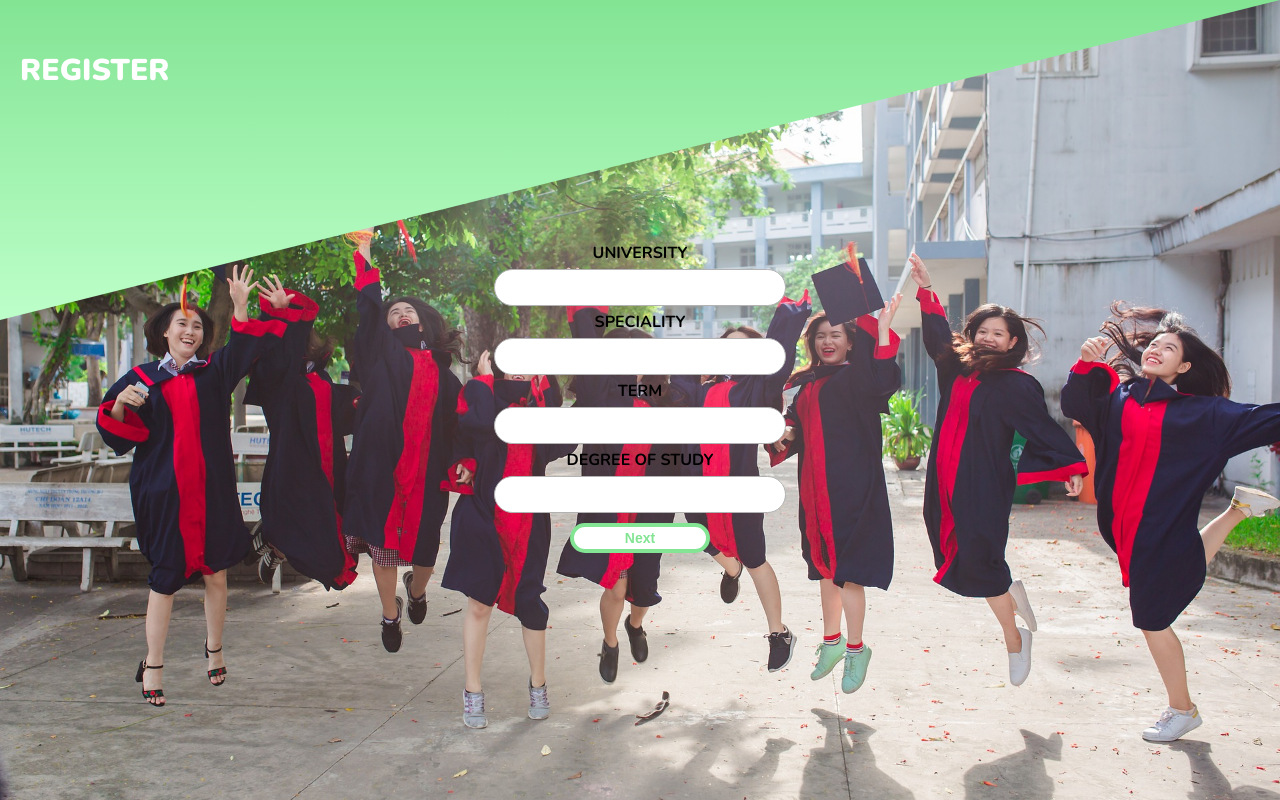
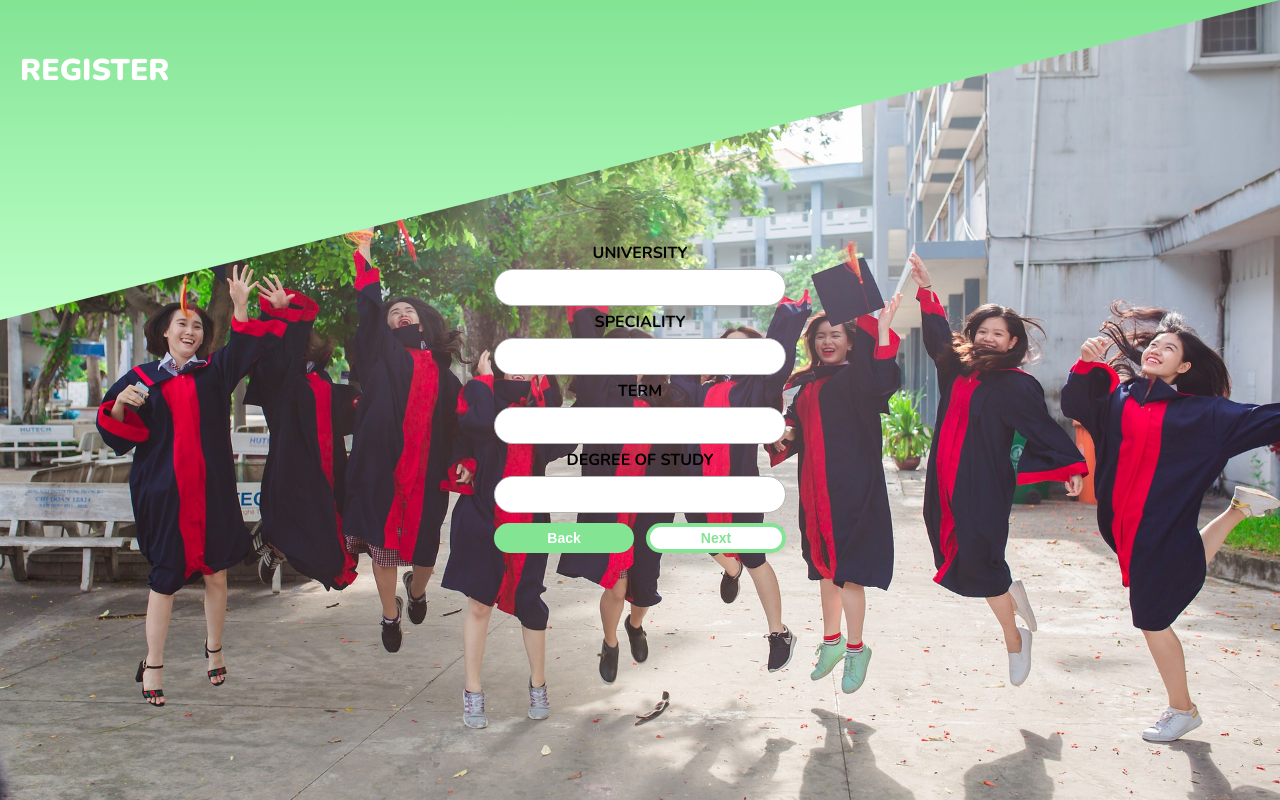
Before and after one commit to hajzeer/student-together-client, a Next.js app: page /register in a window 1280 px wide. Both pictures are taken after a click on the button "Next". Built offline with nearby package versions, Linux system fonts and the light colour scheme.

Commit message:
improve register page's style

```diff
--- a/pages/register.js
+++ b/pages/register.js
@@ -12,8 +12,6 @@ const Container = styled.section`
   height: 100vh;
 `;
 const FormConainer = styled.form`
-  width: 100%;
-  height: auto;
   display: flex;
   flex-direction: column;
   justify-content: center;
@@ -31,7 +29,7 @@ const FirstPage = styled.div.attrs((props) => ({
   display: none;
 
   &.active {
-    width: 100%;
+    width: auto;
     height: 100vh;
     display: flex;
     flex-direction: column;
@@ -45,7 +43,7 @@ const SecondPage = styled.div.attrs((props) => ({
   display: none;
 
   &.active {
-    width: 100%;
+    width: auto;
     height: 100vh;
     display: flex;
     flex-direction: column;
@@ -59,7 +57,7 @@ const ThirdPage = styled.div.attrs((props) => ({
   display: none;
 
   &.active {
-    width: 100%;
+    width: auto;
     height: 100vh;
     display: flex;
     flex-direction: column;
@@ -88,6 +86,14 @@ const InputStyle = styled.input`
     border: 3px solid #83e494;
     outline: none;
   }
+`;
+
+const ButtonContainer = styled.div`
+  width: 100%;
+  display: flex;
+  flex-direction: row;
+  align-items: center;
+  justify-content: space-between;
 `;
 
 const RegisterButton = styled.button`
@@ -132,6 +138,23 @@ const RegisterButton = styled.button`
   &:hover::after {
     transform: translateX(-100%);
   }
+`;
+
+const BackButton = styled.button`
+  width: 140px;
+  height: 30px;
+  margin: 5px 0;
+  align-self: flex-start;
+  background: #83e494;
+
+  border-radius: 25px;
+  border: 4px solid #83e494;
+  color: #fff;
+  font-weight: 900;
+  font-size: 14px;
+  text-align: center;
+  margin: 5px 0;
+  cursor: pointer;
 `;
 
 const Register = () => {
@@ -184,13 +207,6 @@ const Register = () => {
 
         <FormConainer onSubmit={handleSubmit}>
           <FirstPage className={isVisible === 0 ? "active" : "unactive"}>
-            <LabelStyled>username</LabelStyled>
-            <InputStyle
-              type='text'
-              name='username'
-              value={username}
-              onChange={(e) => setUsername(e.target.value)}
-            />
             <LabelStyled>First Name</LabelStyled>
             <InputStyle
               type='text'
@@ -212,10 +228,7 @@ const Register = () => {
               value={city}
               onChange={(e) => setCity(e.target.value)}
             />
-            <RegisterButton
-              type='button'
-              visible={isVisible}
-              onClick={() => setIsVisible(1)}>
+            <RegisterButton type='button' onClick={() => setIsVisible(1)}>
               Next
             </RegisterButton>
           </FirstPage>
@@ -248,14 +261,23 @@ const Register = () => {
               value={degreeOfStudy}
               onChange={(e) => setDegreeOfStudy(e.target.value)}
             />
-            <RegisterButton
-              type='button'
-              visible={isVisible}
-              onClick={() => setIsVisible(2)}>
-              Next
-            </RegisterButton>
+            <ButtonContainer>
+              <BackButton type='button' onClick={() => setIsVisible(0)}>
+                Back
+              </BackButton>
+              <RegisterButton type='button' onClick={() => setIsVisible(2)}>
+                Next
+              </RegisterButton>
+            </ButtonContainer>
           </SecondPage>
           <ThirdPage className={isVisible === 2 ? "active" : "unactive"}>
+            <LabelStyled>username</LabelStyled>
+            <InputStyle
+              type='text'
+              name='username'
+              value={username}
+              onChange={(e) => setUsername(e.target.value)}
+            />
             <LabelStyled>e-mail</LabelStyled>
             <InputStyle
               type='email'
@@ -277,9 +299,12 @@ const Register = () => {
               value={password_confirmation}
               onChange={(e) => setPasswordConfirmation(e.target.value)}
             />
-            <RegisterButton type='submit' visible={isVisible}>
-              Sign up
-            </RegisterButton>
+            <ButtonContainer>
+              <BackButton type='button' onClick={() => setIsVisible(1)}>
+                Back
+              </BackButton>
+              <RegisterButton type='submit'>Sign up</RegisterButton>
+            </ButtonContainer>
           </ThirdPage>
         </FormConainer>
       </Container>
```
